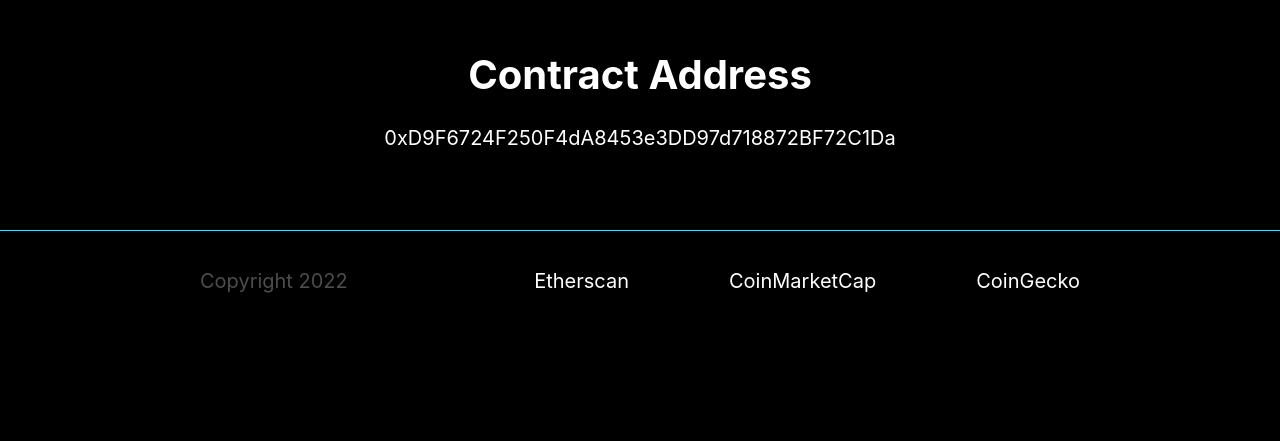
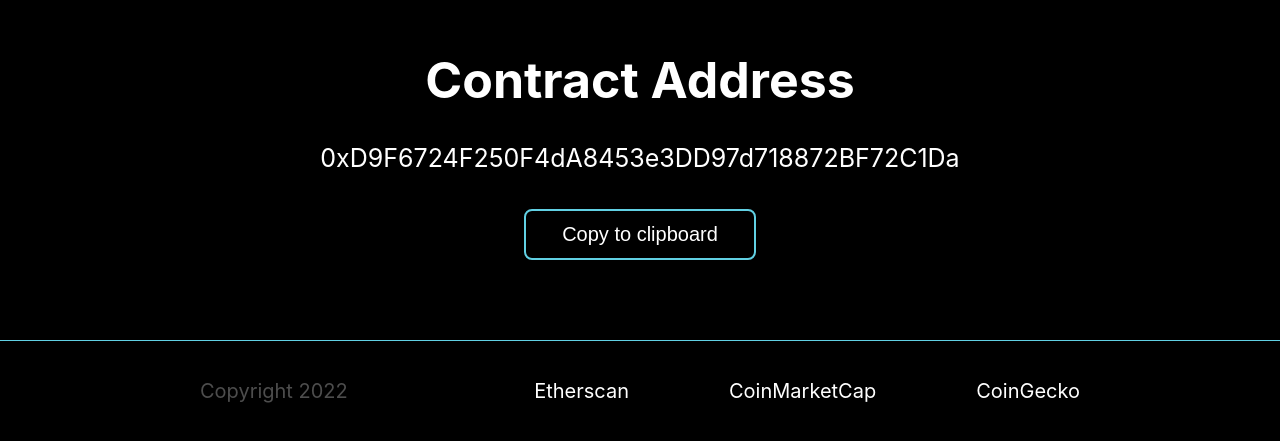
Before and after one commit to taeleenz38/FTX-CLASSIC, a Next.js app: page / in a window 1280 px wide. Shown: the part 4609-5050 px from the top of the page. Before the commit the page ends 4940 px from the top, so only its background shows below. Built offline with nearby package versions, Linux system fonts and the light colour scheme.

Commit message:
copy to clipboard for contract address

```diff
--- a/components/last.js
+++ b/components/last.js
@@ -3,8 +3,11 @@ import Link from 'next/link'
 import React from 'react'
 
 export default function Navbar() {
+
+
+
   return (
-    <div className='last'>
+    <div className='last' >
       <div className="last-section">
         <Image
           src="/logo white.svg"
@@ -46,7 +49,8 @@ export default function Navbar() {
       </div>
       <div className="contract" id="contract">
         <h1>Contract Address</h1>
-        <h2>0xD9F6724F250F4dA8453e3DD97d718872BF72C1Da</h2>
+        <h2 value="0xD9F6724F250F4dA8453e3DD97d718872BF72C1Da">0xD9F6724F250F4dA8453e3DD97d718872BF72C1Da</h2>
+        <button onClick={() => navigator.clipboard.writeText('0xD9F6724F250F4dA8453e3DD97d718872BF72C1Da')}>Copy to clipboard</button>
       </div>
     </div>
   )
--- a/styles/index.css
+++ b/styles/index.css
@@ -852,18 +852,40 @@
 .contract {
   color: white;
   margin-bottom: 80px;
+  text-align: center;
 }
 
 .contract h1 {
-  font-size: 40px;
+  font-size: 50px;
   text-align: center;
 }
 
 .contract h2 {
-  font-size: 20px;
+  font-size: 25px;
   font-weight: 400;
   text-align: center;
 }
+
+.contract button {
+  text-decoration: none;
+  border: 2px solid #61D0E3;
+  border-radius: 0.5rem;
+  background-color: black;
+  color: white;
+  padding: 0.75rem 2.25rem;
+  margin: 0 auto;
+  margin-top: 15px;
+  transition: all 0.25s;
+  font-size: 20px;
+}
+
+.contract button:hover {
+  background-color: #61D0E3;
+  transform: scale(1.04);
+  cursor: pointer;
+
+}
+
 
 @media (max-width: 1550px) {
 
```
